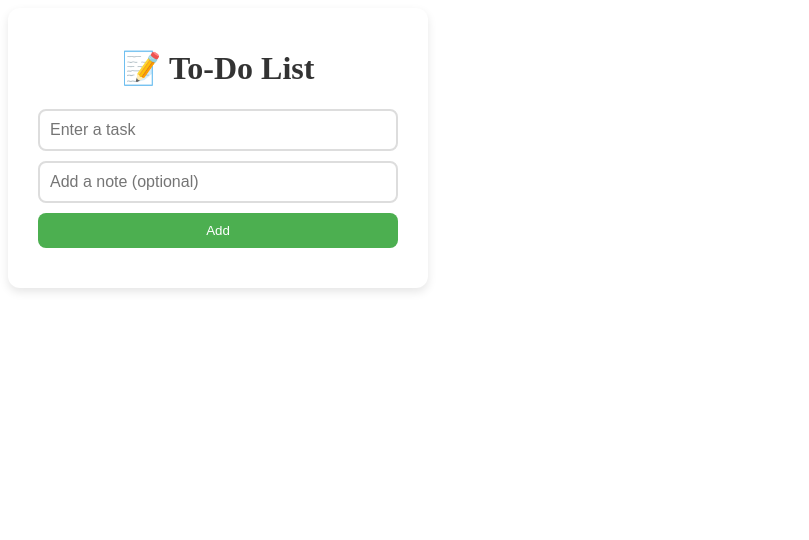
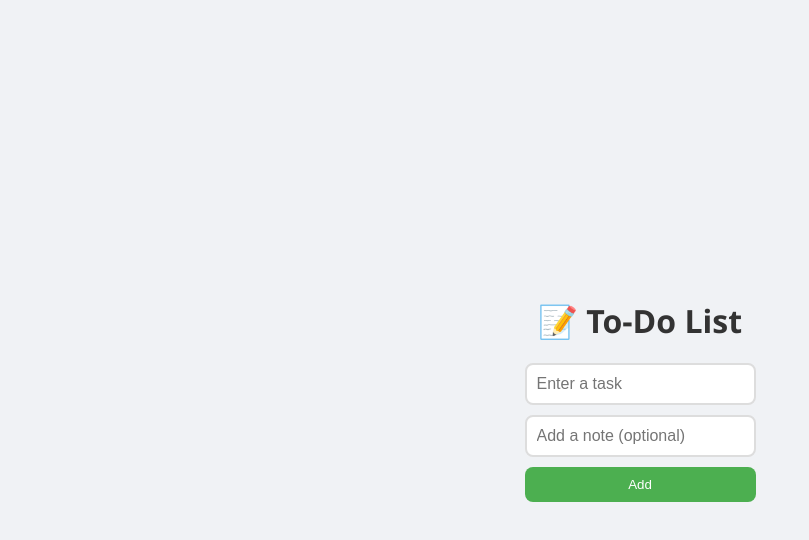
Before and after one commit to tusharkanta04/projects, a plain HTML site: page index.html in a window 1280 px wide. Shown: the whole page, without its empty margins (0-809 px from the left). Drawn offline with Linux system fonts and the light colour scheme.

Commit message:
Update style.css

```diff
--- a/style.css
+++ b/style.css
@@ -1,11 +1,17 @@
-\body {
+body {
   font-family: 'Segoe UI', sans-serif;
   background-color: #f0f2f5;
+  height: 100vh;
+  margin: 0;
   display: flex;
   justify-content: center;
   align-items: center;
-  height: 100vh;
-  margin: 0;
+}
+
+html {
+  height: 100%;
+}
+
 }
 
 .container {
```
